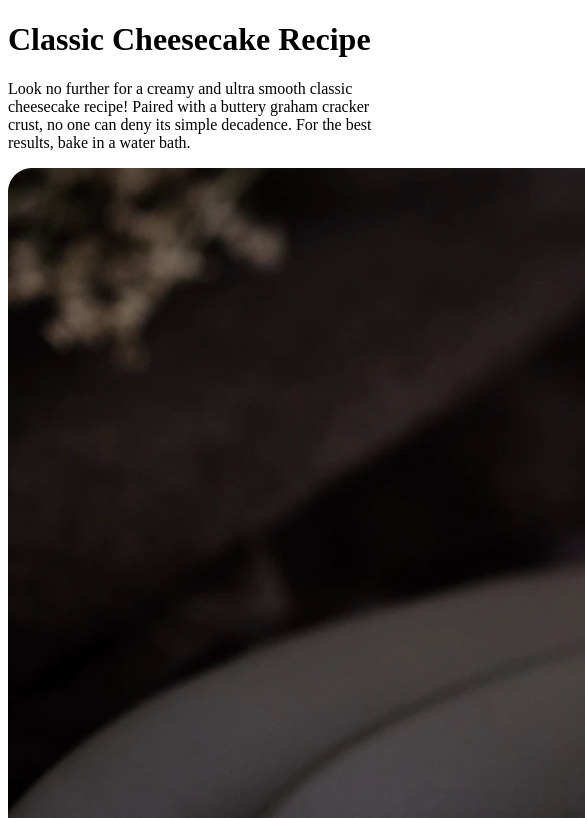
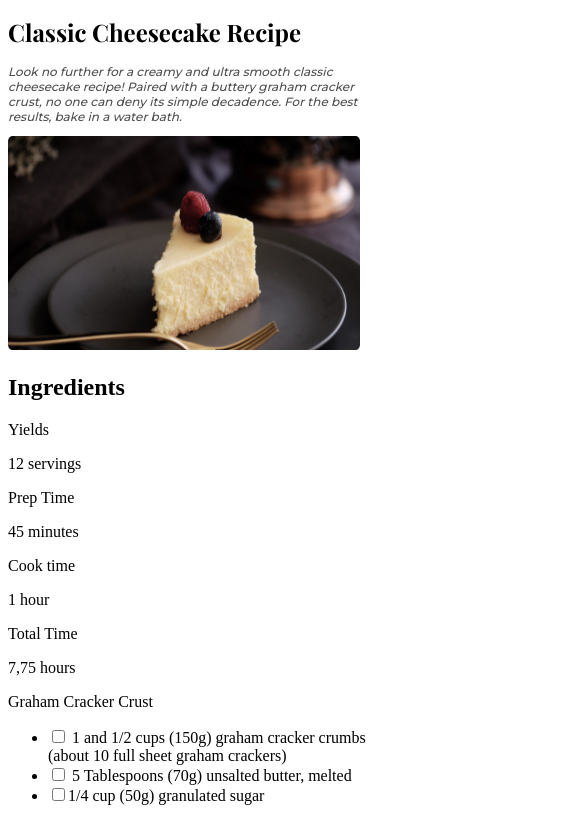
Before and after one commit to mateuszcygan/recipe_page, a plain HTML site: page index.html in a window 390 px wide. Shown: the top 818 px of the page, 585 px wide, since content can reach past the window. Drawn offline with nearby package versions, Linux system fonts and the light colour scheme.

Commit message:
title, description and photo in mobile version

```diff
--- /dev/null
+++ b/01index_mobile.css
@@ -0,0 +1,22 @@
+.title {
+  color: #000;
+  font-family: "Playfair Display", serif;
+  font-size: 24px;
+  font-style: normal;
+  font-weight: 700;
+  line-height: normal;
+}
+
+.title-description {
+  color: var(--Gray-2, #4f4f4f);
+  font-family: Montserrat;
+  font-size: 12px;
+  font-style: italic;
+  font-weight: 500;
+  line-height: normal;
+}
+
+#cheesecake {
+  width: 352px;
+  height: 213.83px;
+}
--- a/index.html
+++ b/index.html
@@ -15,16 +15,34 @@ https://www.figma.com/file/2jVBTSKeCYF0dIN6fi0stX/recipe-blog-challenge?type=des
       type="image/x-icon"
       href="https://devchallenges.io/"
     />
-    <title>Recipe</title>
+    <link
+      rel="stylesheet"
+      media="(max-width: 500px)"
+      href="01index_mobile.css"
+    />
+    <link
+      rel="stylesheet"
+      media="(max-width: 500px)"
+      href="02mobile_sizes.css"
+    />
+    <!-- Fonts start -->
+    <link rel="preconnect" href="https://fonts.googleapis.com" />
+    <link rel="preconnect" href="https://fonts.gstatic.com" crossorigin />
+    <link
+      href="https://fonts.googleapis.com/css2?family=Montserrat:wght@500&family=Playfair+Display:wght@400;700&display=swap"
+      rel="stylesheet"
+    />
+    <!-- Fonts end -->
+    <title class="title">Cheesecake Recipe</title>
   </head>
   <body>
-    <h1>Classic Cheesecake Recipe</h1>
-    <p>
+    <h1 class="title">Classic Cheesecake Recipe</h1>
+    <p class="title-description">
       Look no further for a creamy and ultra smooth classic cheesecake recipe!
       Paired with a buttery graham cracker crust, no one can deny its simple
       decadence. For the best results, bake in a water bath.
     </p>
-    <img src="photo1.png" alt="cheesecake" />
+    <img src="photo1.png" alt="cheesecake" id="cheesecake" />
     <h2>Ingredients</h2>
     <div id="figures">
       <div id="yields">
```
Also changed, not shown: 02mobile_sizes.css (added).
